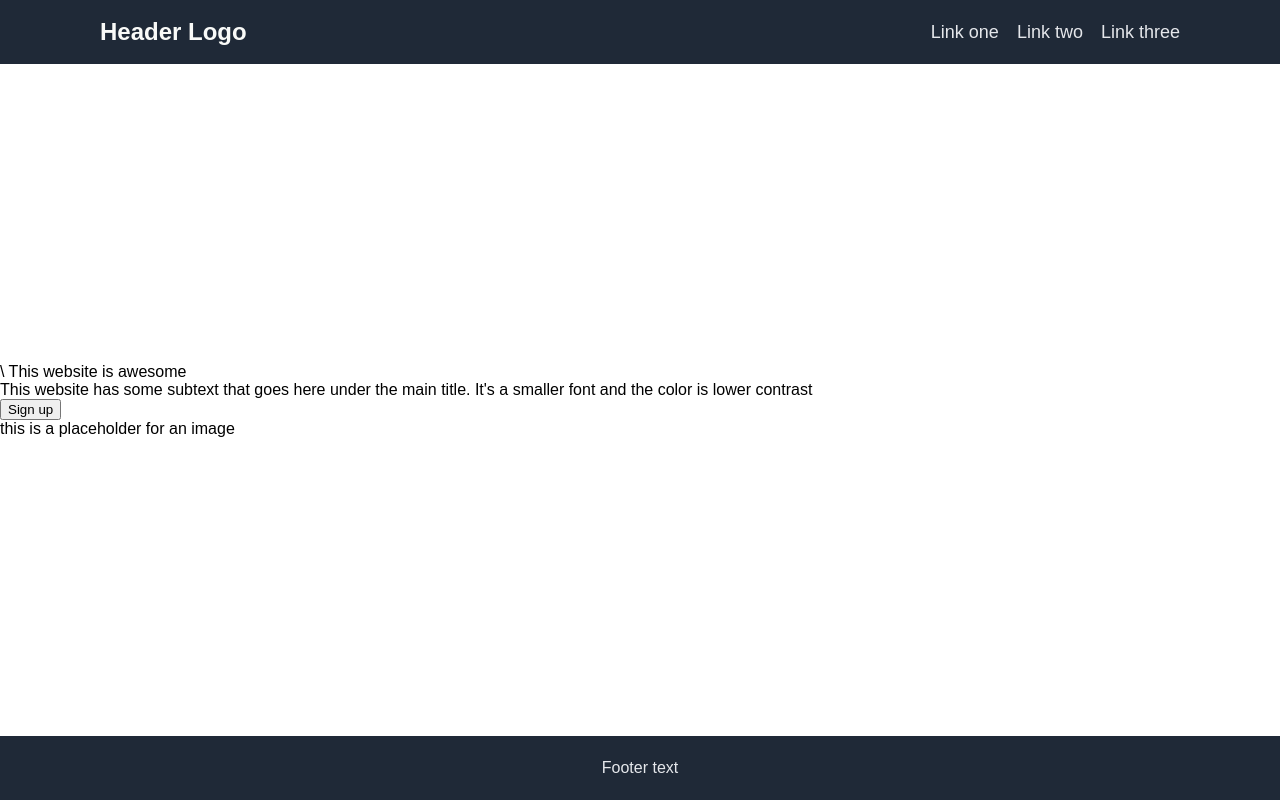
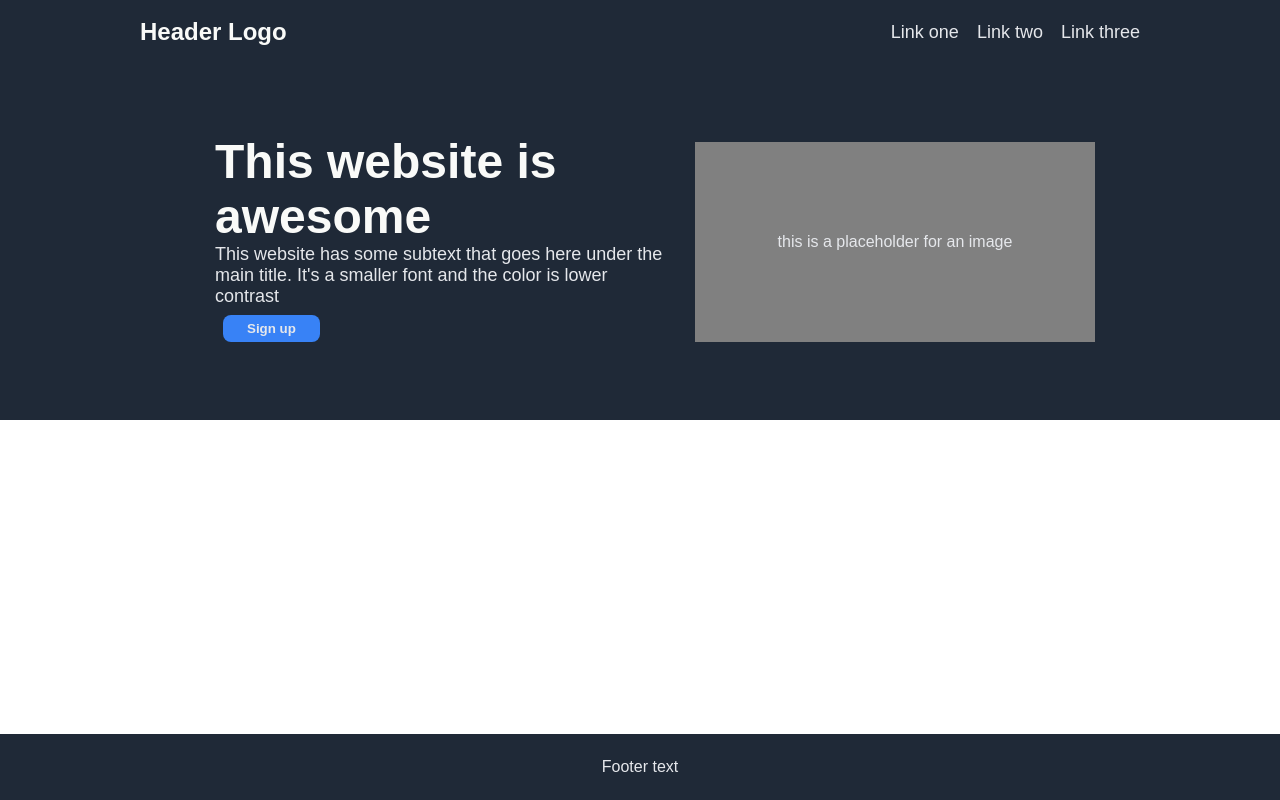
Before and after one commit to lindestad/odin-landing-page, a plain HTML site: page index.html in a window 1280 px wide. Drawn offline with Linux system fonts and the light colour scheme.

Commit message:
Style hero section (after header)

```diff
--- a/index.html
+++ b/index.html
@@ -10,6 +10,7 @@
 
 <body>
     <div class="body">
+        <div class="header-content-container">
             <div class="header-background">
                 <div class="header">
                     <div class="header-left">
@@ -26,13 +27,16 @@
             </div>
 
             <div class="content">
+                <div class="hero-background">
                     <div class="hero-container">
                         <div class="hero-left">
-                    <div class="hero-main-text">\
+                            <div class="hero-main-text">
                                 This website is awesome
                             </div>
                             <div class="hero-secondary-text">
-                        This website has some subtext that goes here under the main title. It's a smaller font and the color is lower contrast
+                                This website has some subtext that goes here under the main title. It's a smaller font
+                                and
+                                the color is lower contrast
                             </div>
                             <div class="hero-button">
                                 <button>Sign up</button>
@@ -43,10 +47,11 @@
                                 this is a placeholder for an image
                             </div>
                         </div>
+                    </div>
 
                 </div>
             </div>
-
+        </div>
         <div class="footer">
             Footer text
         </div>
--- a/style.css
+++ b/style.css
@@ -22,8 +22,8 @@ body {margin: 0px;}
     color: #F9FAF8;
     height: 4em;
     padding: 0px 32px;
-    max-width: 1080px;
-    min-width: 800px;
+    max-width: 1000px;
+    min-width: 700px;
     flex-grow: 1;
     margin: 0 auto;
 }
@@ -53,11 +53,75 @@ ul {
     gap: 1em;
 }
 
+.content {
+    font-family: sans-serif;
+    display: flex;
+    flex-direction: column;
+    align-items: center;
+}
+
+.hero-background {
+    display: flex;
+    justify-content: center;
+    align-items: center;
+    background-color: #1F2937;
+    width: 100%;
+}
+
+.hero-container {
+    display: flex;
+    justify-content: center;
+    align-items: center;
+    padding: 70px 32px;
+    max-width: 1080px;
+    min-width: 700px;
+}
+
+.hero-left {
+    width: 450px;
+    padding: 0px 30px;
+}
+
+.hero-main-text {
+    font-size: 48px;
+    font-weight: 900;
+    color: #F9FAF8;
+}
+
+.hero-secondary-text {
+    font-size: 18px;
+    color: #E5E7EB;
+}
+
+.hero-button {
+    padding: 8px;
+}
+
+.hero-button button {
+    padding: 6px 24px;
+    background-color: #3882F6;
+    border-color: #3882F6;
+    border-radius: 8px;
+    border-style: none;
+    color:#E5E7EB;
+    font-weight: 600;
+}
+
+.hero-image-placeholder {
+    background-color: gray;
+    height: 200px;
+    width: 400px;
+    display: flex;
+    justify-content: center;
+    align-items: center;
+    color: #E5E7EB;
+}
+
 .footer {
     display: flex;
     justify-content: center;
     align-items: center;
-    height: 4em;
     background-color: #1F2937;
     color: #E5E7EB;
+    padding: 24px;
 }
```
Lines whose indentation alone changed are shown as unchanged.
